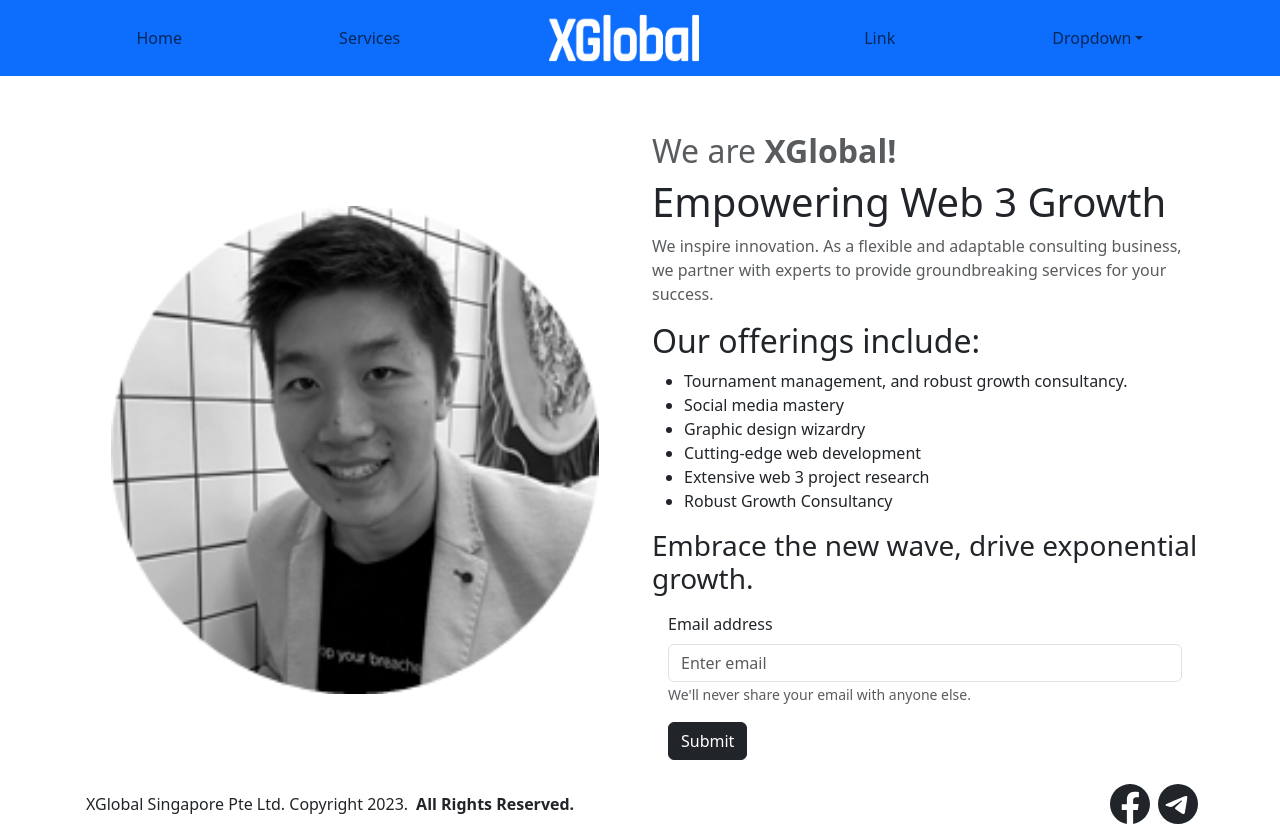
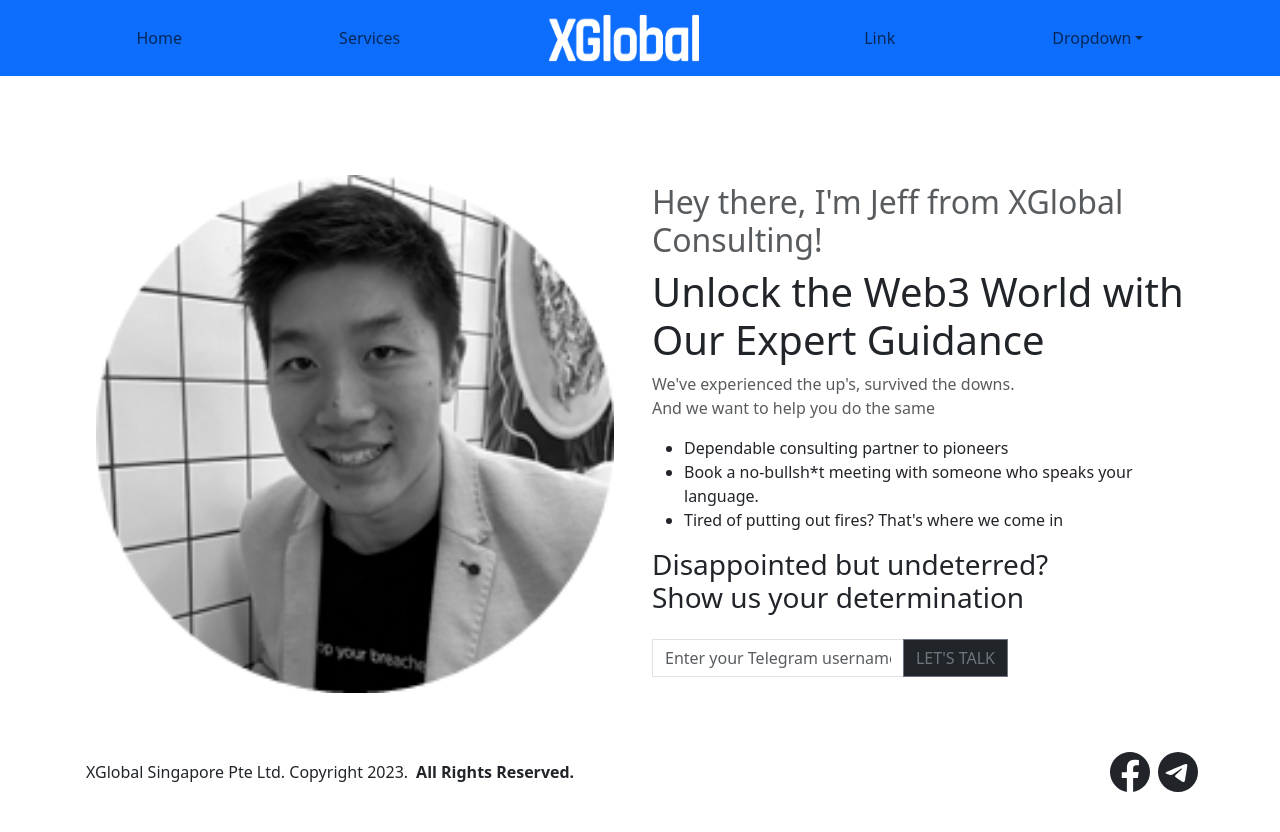
Before and after one commit to DanielUrn/xgantipattern, a React (Create React App) app: page / in a window 1280 px wide. After the commit the page ends 800 px from the top, so only its background shows below. Built offline with nearby package versions, Linux system fonts and the light colour scheme.

Commit message:
button on home fixed

```diff
--- a/src/components/home.js
+++ b/src/components/home.js
@@ -1,5 +1,5 @@
 import React from "react";
-import { Form, Button, Container, Row, Col } from "react-bootstrap";
+import { Form, Button, Container, Row, Col, InputGroup } from "react-bootstrap";
 import jeff from "../img/jeff2.png";
 import ansel from "../img/ansel2.png";
 import team from "../img/jeff2.png";
@@ -10,41 +10,40 @@ const Home = () => {
       <Container className="pt-5">
         <Row>
           <Col className="d-flex align-content-center" lg >
-            <img className="m-auto h-75" src={team} alt="Team pfps"></img>
+            <img className="m-auto mw-100 h-100" src={team} alt="Team pfps"></img>
           </Col>
-          <Col lg>
+          <Col lg className="text-center text-lg-start">
             <div className="pt-2">
               <h2 className="text-muted">
-                We are <span className="fw-bold">XGlobal!</span>
+                Hey there, I'm Jeff from XGlobal Consulting!
               </h2>
-              <h1>Empowering Web 3 Growth</h1>
+              <h1><span>Unlock</span> the Web3 World with Our <span>Expert Guidance</span></h1>
               <p className="text-body-secondary">
-                We inspire innovation. As a flexible and adaptable consulting
-                business, we partner with experts to provide groundbreaking
-                services for your success.
+                We've <span>experienced</span> the up's, survived the downs. <br></br>
+                And we want to help you do the same
               </p>
-              <h2>Our offerings include:</h2>
               <ul>
-                <li>Tournament management, and robust growth consultancy. </li>
-                <li>Social media mastery</li>
-                <li>Graphic design wizardry</li>
-                <li>Cutting-edge web development</li>
-                <li>Extensive web 3 project research</li>
-                <li>Robust Growth Consultancy</li>
+                <li> <span>Dependable</span> consulting partner to pioneers </li>
+                <li>Book a <span>no-bullsh*t</span> meeting with someone who speaks your language. </li>
+                <li>Tired of putting out fires? <span>That's where we come in</span></li>
               </ul>
-              <h3>Embrace the new wave, drive exponential growth.</h3>
-              <Form className="m-3">
-                <Form.Group className="mb-3" controlId="formBasicEmail">
-                  <Form.Label>Email address</Form.Label>
-                  <Form.Control type="email" placeholder="Enter email" />
-                  <Form.Text className="text-muted">
-                    We'll never share your email with anyone else.
-                  </Form.Text>
-                </Form.Group>
-                <Button variant="dark" type="submit">
-                  Submit
-                </Button>
-              </Form>
+              <h3>Disappointed but undeterred? <br></br> <span>Show us your determination</span> </h3>
+              <Row className="justify-content-center justify-content-lg-start pt-3">
+                <Col sm='7' md='8'>
+                  <InputGroup className="mb-3">
+                    <Form.Control
+                      placeholder="Enter your Telegram username"
+                      aria-label="Recipient's username"
+                      aria-describedby="basic-addon2"
+                      className="rounded-0"
+                    />
+                    <Button className="rounded-0 bg-dark" variant="outline-secondary" id="button-addon2">
+                      LET'S TALK
+                    </Button>
+                  </InputGroup>
+                </Col>
+              </Row>
+
             </div>
           </Col>
         </Row>
```
